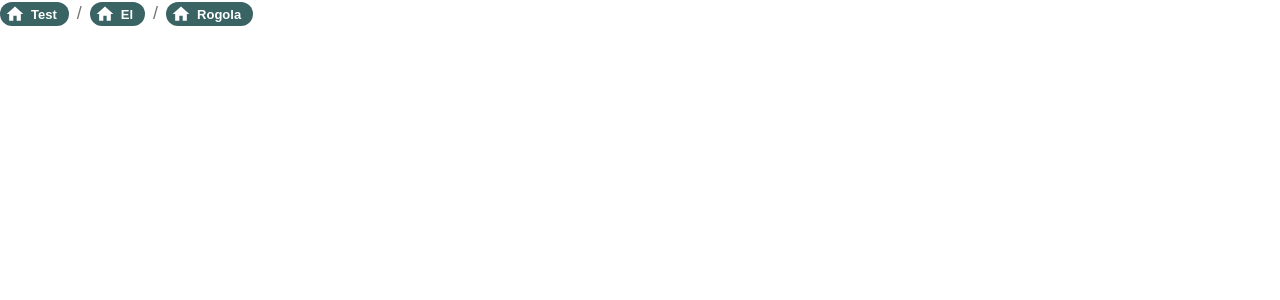
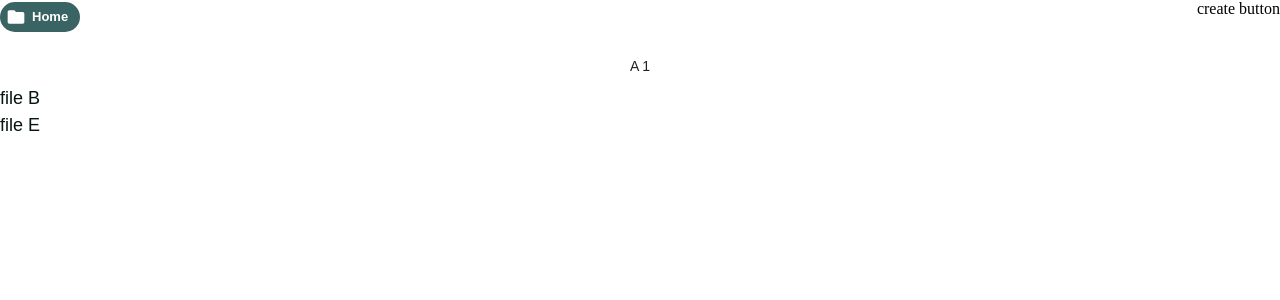
Before and after one commit to AnnGorgy/frontendReact, a React (Create React App) app: page / in a window 1280 px wide. Shown: the top 300 px of the page. Built offline with nearby package versions, Linux system fonts and the light colour scheme.

Commit message:
added hooks and navigation for material table

```diff
--- a/src/components/BreadCrumbs.js
+++ b/src/components/BreadCrumbs.js
@@ -5,7 +5,8 @@ import { Breadcrumbs, Chip, withStyles, Box } from "@material-ui/core";
 const styles = theme => ({
   root: {
     backgroundColor: "#3a6364",
-    height: "24px",
+    height: "30px",
+    marginTop: "2px",
     color: "#ffffff",
     fontWeight: "600",
     "&:hover, &:focus": {
@@ -23,7 +24,8 @@ const Crumb = withStyles(styles)(Chip);
 const BreadCrumbs = ({ crumbs }) => (
   <Breadcrumbs>
     {crumbs.map(({ label, Icon, onClick }, index) => (
-      <Box key={index}
+      <Box
+        key={index}
         onClick={onClick}
         style={{
           userSelect: "none",
@@ -34,7 +36,12 @@ const BreadCrumbs = ({ crumbs }) => (
       >
         <Crumb
           label={label}
-          icon={<Icon fontSize="small" style={{ color: "#ffffff" }} />}
+          icon={
+            <Icon
+              fontSize="small"
+              style={{ color: "#ffffff", marginLeft: "6px" }}
+            />
+          }
         />
       </Box>
     ))}
--- a/src/components/MaterialTable.js
+++ b/src/components/MaterialTable.js
@@ -1,4 +1,4 @@
-import React from "react";
+import React, { useState, useEffect } from "react";
 import axios from "axios";
 
 import { makeStyles } from "@material-ui/core/styles";
@@ -11,8 +11,11 @@ import {
   TableHead,
   TableRow,
   Paper,
-  Button
+  Button,
+  Grid,
+  Typography
 } from "@material-ui/core";
+import FolderIcon from '@material-ui/icons/Folder';
 
 import DownloadIcon from "@material-ui/icons/GetAppSharp";
 import DeleteIcon from "@material-ui/icons/DeleteOutlineSharp";
@@ -29,93 +32,173 @@ const rows = [
   createData("Gingerbread", 356, 16.0)
 ];
 
-export default class MaterialTable extends React.Component {
-  constructor() {
-    super();
-    this.state = { materials: [] };
-  }
+// export default class MaterialTable extends React.Component {
+//   constructor() {
+//     super();
+//     this.state = { materials: [] };
+//   }
 
-  componentDidMount() {
-    axios.post("/api/Materials/GetFiles").then(res => {
-      this.setState({
-        materials: res.data
-      });
-    });
-  }
-  render() {
-    return (
-      <TableContainer component={Paper}>
-        <Table
-          style={{
-            minWidth: 650
-          }}
-          size="small"
-          aria-label="a dense table"
+//   componentDidMount() {
+//     axios.post("/api/Materials/GetFiles").then(res => {
+//       this.setState({
+//         materials: res.data
+//       });
+//     });
+//   }
+//   render() {
+//     return (
+//       <React.Component>
+//         <Button onClick={() => }> Add another home crumb </Button>
+//         <TableContainer component={Paper}>
+//           <Table
+//             style={{
+//               minWidth: 650
+//             }}
+//             size="small"
+//             aria-label="a dense table"
+//           >
+//             <TableHead>
+//               <TableRow>
+//                 <TableCell>File Name</TableCell>
+//                 <TableCell align="right">Size</TableCell>
+//                 <TableCell align="right">Type</TableCell>
+//               </TableRow>
+//             </TableHead>
+//             <TableBody>
+//               {this.state.materials.map(material => (
+//                 <TableRow key={material.id}>
+//                   <TableCell component="th" scope="row">
+//                     {material.Name}
+//                   </TableCell>
+//                   <TableCell align="right">{material.Size}</TableCell>
+//                   <TableCell align="right">{material.type}</TableCell>
 
-        >
-          <TableHead>
-            <TableRow>
-              <TableCell>File Name</TableCell>
-              <TableCell align="right">Size</TableCell>
-              <TableCell align="right">Type</TableCell>
-            </TableRow>
-          </TableHead>
-          <TableBody>
-            {this.state.materials.map(material => (
-              <TableRow key={material.id}>
-                <TableCell component="th" scope="row">
-                  {material.Name}
-                </TableCell>
-                <TableCell align="right">{material.Size}</TableCell>
-                <TableCell align="right">{material.type}</TableCell>
+//                   <TableCell align="right">
+//                     <Button size="small">
+//                       <DownloadIcon
+//                         onClick={() => {
+//                           axios
+//                             .get("/api/Materials/download", {
+//                               params: { fileId: material.id },
+//                               responseType: "blob"
+//                             })
 
-                <TableCell align="right">
-                  <Button size="small">
-                    <DownloadIcon
-                      onClick={() => {
-                        axios
-                          .get("/api/Materials/download", {
-                            params: { fileId: material.id },
-                            responseType: 'blob'
+//                             .then(response => {
+//                               var fileURL = window.URL.createObjectURL(
+//                                 new Blob([response.data])
+//                               );
+//                               var fileLink = document.createElement("a");
 
-                          })
+//                               fileLink.href = fileURL;
+//                               fileLink.setAttribute("download", material.Name);
+//                               document.body.appendChild(fileLink);
 
-                        .then((response) => {
-                          var fileURL = window.URL.createObjectURL(new Blob([response.data]));
-                          var fileLink = document.createElement('a');
+//                               fileLink.click();
+//                             });
+//                         }}
+//                       />
+//                     </Button>
+//                     <Button size="small">
+//                       <DeleteIcon
+//                         onClick={() => {
+//                           axios
+//                             .get("/api/Materials/delete", {
+//                               params: { fileId: material.id }
+//                             })
+//                             .then(res => console.log(res));
 
-                          fileLink.href = fileURL;
-                          fileLink.setAttribute('download', material.Name);
-                          document.body.appendChild(fileLink);
+//                           window.location.reload();
+//                         }}
+//                       />
+//                     </Button>
+//                   </TableCell>
+//                 </TableRow>
+//               ))}
+//             </TableBody>
+//           </Table>
+//         </TableContainer>
+//       </React.Component>
+//     );
+//   }
+// }
+const MaterialTable = ({ setCrumbs, mainFolderId }) => {
+  const allMaterialsFromAPI = [
+    { id: 0, label: "Home", type: "Folder", parentId: null, content: null },
+    { id: 1, label: "A", type: "Folder", parentId: 0, content: null },
+    {
+      id: 2,
+      label: "B",
+      type: "File",
+      parentId: 0,
+      content: { size: 5000, url: "www.google.com", extension: ".png" }
+    },
+    { id: 3, label: "C", type: "Folder", parentId: 1, content: null },
+    {
+      id: 4,
+      label: "D",
+      type: "File",
+      parentId: 1,
+      content: { size: 500130, url: "www.google.com", extension: ".exe" }
+    },
+    {
+      id: 5,
+      label: "E",
+      type: "File",
+      parentId: 0,
+      content: { size: 512000, url: "www.google.com", extension: ".sln" }
+    }
+  ];
 
-                          fileLink.click();
-                        });
+  const [currentFolderId, setCurrentFolderId] = useState(0);
+  const [displayedMaterials, setDisplayedMaterials] = useState(
+    allMaterialsFromAPI
+  );
+  useEffect(() => {
+    setCrumbs([
+      { label: "Home", onClick: () => {setCurrentFolderId(0);
+        setCrumbs(prevState => [...prevState.slice(0, 1)]);
+      }, Icon: FolderIcon }
+    ]);
+  }, []);
 
+  useEffect(() => {
+    setDisplayedMaterials(
+      allMaterialsFromAPI.filter(
+        material => material.parentId === currentFolderId
+      )
+    );
+  }, [currentFolderId]);
 
+  return (
+    <Grid container direction="column">
+      {displayedMaterials?.map(material =>
+        material.type === "Folder" ? (
+          <Button
+            onClick={() => {
+              setCurrentFolderId(material.id);
+              setCrumbs(prevCrumbs => [
+                ...prevCrumbs,
+                {
+                  label: `${material.label} id: ${material.id}`,
+                  Icon: FolderIcon,
+                  onClick: () => {
+                    setCurrentFolderId(material.id);
+                    setCrumbs(prevState => [
+                      ...prevState.slice(0, prevState.length - 1)
+                    ]);
+                  }
+                }
+              ]);
+            }}
+          >
+            {`${material.label} ${material.id}`}
+          </Button>
+        ) : (
+          <Typography> {`file ${material.label}`} </Typography>
+        )
+      )}
+    </Grid>
+  );
+};
 
-                      }}
-                    />
-                  </Button>
-                  <Button size="small">
-                    <DeleteIcon
-                      onClick={() => {
-
-                        axios
-                          .get("/api/Materials/delete", {
-                            params: { fileId: material.id }
-                          })
-                          .then(res => console.log(res));
-
-                        window.location.reload();
-                      }}
-                    />
-                  </Button>
-                </TableCell>
-              </TableRow>
-            ))}
-          </TableBody>
-        </Table>
-      </TableContainer>
-    );
-  }
-}
+export default MaterialTable;
--- /dev/null
+++ b/src/components/MaterialTableHeader.js
@@ -0,0 +1,22 @@
+import React from "react";
+
+import { Grid, withStyles } from "@material-ui/core";
+import BreadCrumbs from "./BreadCrumbs";
+
+const MaterialTableHeader = ({ crumbs, classes }) => (
+  <Grid container justify="space-between" alignItems="stretch">
+    <Grid item className={classes.breadCrumpContainer}>
+      {crumbs?.length ? <BreadCrumbs crumbs={crumbs} /> : <React.Fragment />}
+    </Grid>
+    {/* TODO: add create button */}
+    <Grid item> create button </Grid>
+  </Grid>
+);
+
+const styles = () => ({
+  breadCrumpContainer: {
+    maxWidth: "50%"
+  }
+});
+
+export default withStyles(styles)(MaterialTableHeader);
--- a/src/components/index.js
+++ b/src/components/index.js
@@ -2,3 +2,4 @@ export { default as App } from './App';
 export { default as FileUpload } from './FileUpload';
 export { default as MaterialTable } from './MaterialTable';
 export { default as BreadCrumbs } from './BreadCrumbs';
+export { default as MaterialTableHeader } from './MaterialTableHeader';
--- a/src/pages/MaterialsPage.js
+++ b/src/pages/MaterialsPage.js
@@ -1,61 +1,42 @@
-import React from "react";
+import React, { useState } from "react";
 
+import { FileUpload, MaterialTableHeader, MaterialTable } from "../components";
 import HomeIcon from "@material-ui/icons/Home";
+import { Grid } from "@material-ui/core";
 
-import { FileUpload, MaterialTable, BreadCrumbs } from "../components";
+const MaterialsPage = () => {
+  const [crumbs, setCrumbs] = useState([]);
 
-const crumbs = [
-  {
-    label: "Test",
-    Icon: HomeIcon,
-    onClick: () => console.log(1)
-  },
-  {
-    label: "El",
-    Icon: HomeIcon,
-    onClick: () => console.log(2)
-  },
-  {
-    label: "Rogola",
-    Icon: HomeIcon,
-    onClick: () => console.log(3)
-  }
-];
-// import logo from "./logo.svg";
-// import { TextField } from "@material-ui/core";
-// import PrimarySearchAppBar from "./components/AppBar.js";
-// import DragImportFile from "./components/DragImport.js";
-// import Navigator from "./components/WebsiteLayout/Navigator.js";
-// import Content from "./components/WebsiteLayout/Content.js";
-// import Header from "./components/WebsiteLayout/Header.js";
-// import Paperbase from "./components/WebsiteLayout/Theme.js";
-// import IconLabelButtons from "./components/UploadButton.js";
-export default class MaterialsPage extends React.Component {
-  state = {
-    blobs: []
-  };
+  // const onDropBlobs = blobs => {
+  //   this.setState(state => ({
+  //     ...state,
+  //     blobs: [...blobs]
+  //   }));
+  // };
 
-  render() {
-    const onDropBlobs = blobs => {
-      this.setState(state => ({
-        ...state,
-        blobs: [...blobs]
-      }));
-    };
+  // const onDeleteBlob = itemIndex => {
+  //   this.setState(state => ({
+  //     ...state,
+  //     blobs: this.state.blobs.filter((file, index) => index !== itemIndex)
+  //   }));
+  // };
 
-    const onDeleteBlob = itemIndex => {
-      this.setState(state => ({
-        ...state,
-        blobs: this.state.blobs.filter((file, index) => index !== itemIndex)
-      }));
-    };
+  return (
+    <Grid
+      container
+      direction="column"
+      alignItems="stretch"
+      justify="center"
+      spacing={2}
+    >
+      <Grid item>
+        <MaterialTableHeader crumbs={crumbs} />
+      </Grid>
+      <Grid item>
+        <MaterialTable setCrumbs={setCrumbs} mainFolderId={'id1'} />
+      </Grid>
+    </Grid>
+  );
+};
 
-    return (
-      <BreadCrumbs crumbs={crumbs} />
-      // <React.Fragment>
-      // <FileUpload />
-      // <MaterialTable />
-      // </React.Fragment>
-    );
-  }
-}
+export default MaterialsPage;
```
